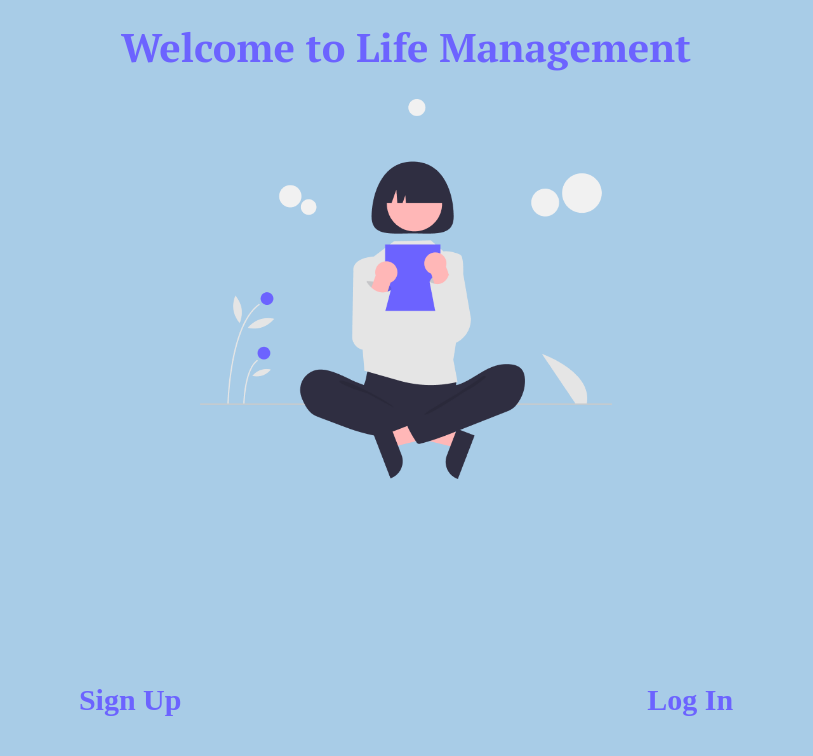
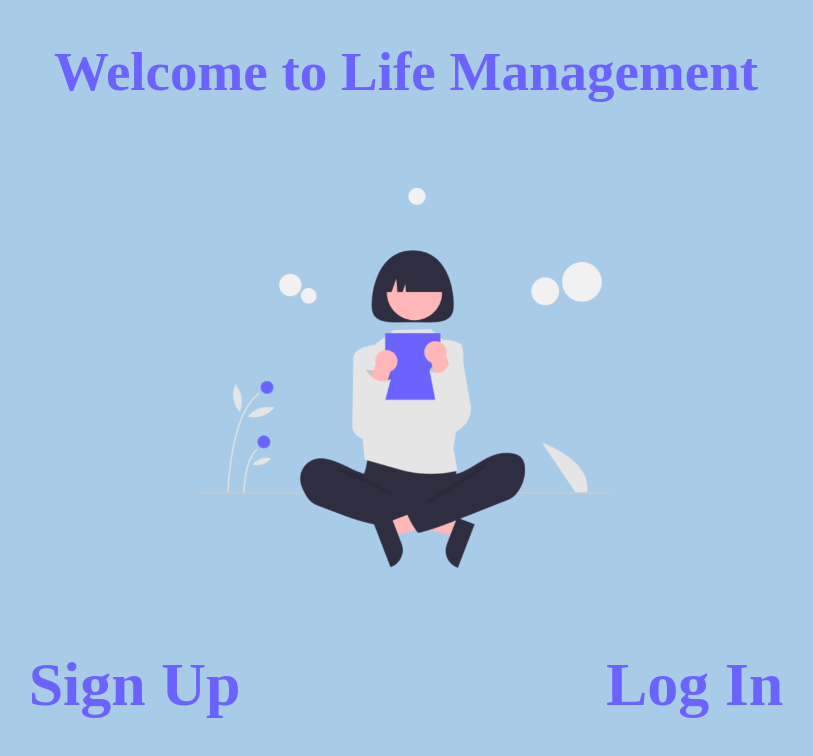
Before and after one commit to CalebeNavarro/gestao-de-habitos, a React (Create React App) app: page / in a window 1280 px wide. Shown: the top 756 px of the page, without its empty margins (234-1047 px from the left). Built offline with nearby package versions, Linux system fonts and the light colour scheme; a web font is replaced by a local one.

Commit message:
fix: home page styles

```diff
--- a/src/pages/Home/styled.js
+++ b/src/pages/Home/styled.js
@@ -1,82 +1,86 @@
 import styled from "styled-components";
 
-const StyledHome= styled.div`
-
-    display: flex ;
-
+const StyledHome = styled.div`
+  display: flex;
   color: var(--color-primary);
-    font-family: var(--font-home);
-
   flex-direction: column;
-    text-align:center;
+  text-align: center;
   height: 90vh;
-
   align-items: center;
   justify-content: center;
-    div{
+  div {
     display: flex;
     width: 90vw;
     justify-content: space-around;
-
   }
-    h1{
+  h1 {
     margin: 1rem auto;
     font-size: 40px;
+    font-family: var(--font-home);
+    margin-top: 40px;
+    padding-bottom: 20px;
   }
 
-    img{
-        height:286px;
-        margin:1rem auto;
+  img {
+    height: 286px;
+    margin: 1rem auto;
 
     @keyframes floating {
-            20% {margin-top: 1.1rem}
-            30% {margin-top: 1.2rem}
-            40% {margin-top: 1.3rem}
-            50% {margin-top: 1.4rem}
-            60% {margin-top: 1.4rem}
-            70% {margin-top: 1.3rem}
-            80% {margin-top: 1.2rem}
-            90% {margin-top: 1.1rem}
-            100% {margin-top: 1rem}
+      0% {
+        transform: translatey(0px);
+      }
+      50% {
+        transform: translatey(-20px);
+      }
+      100% {
+        transform: translatey(0px);
+      }
     }
 
-        animation: floating 1.1s linear infinite;
+    animation: floating 6s ease-in-out infinite;
   }
 
   figure {
     height: 500px;
   }
 
-    a{
+  a {
     color: var(--color-primary);
     font-weight: bold;
     font-size: 30px;
     margin-left: 1rem;
+    font-family: var(--font-home);
   }
 
-    a:hover{
+  a:hover {
     transition: 500ms;
     color: var(--color-second);
   }
 
-    a+a{
-        margin-left :0 ;
+  a + a {
+    margin-left: 0;
     margin-right: 1rem;
   }
 
   @media only screen and (min-width: 768px) {
-    h1{
+    h1 {
       margin-bottom: 10px;
+      font-size: 55px;
+      margin-top: 40px;
+      padding-bottom: 60px;
     }
-    img{
-        height: 380px ;
+
+    a {
+      font-size: 62px;
+    }
+    img {
+      height: 380px;
     }
 
     figure {
       height: 600px;
     }
   }
+`;
 
-`
-
-export default StyledHome
+export default StyledHome;
```
Lines whose indentation alone changed are shown as unchanged.
